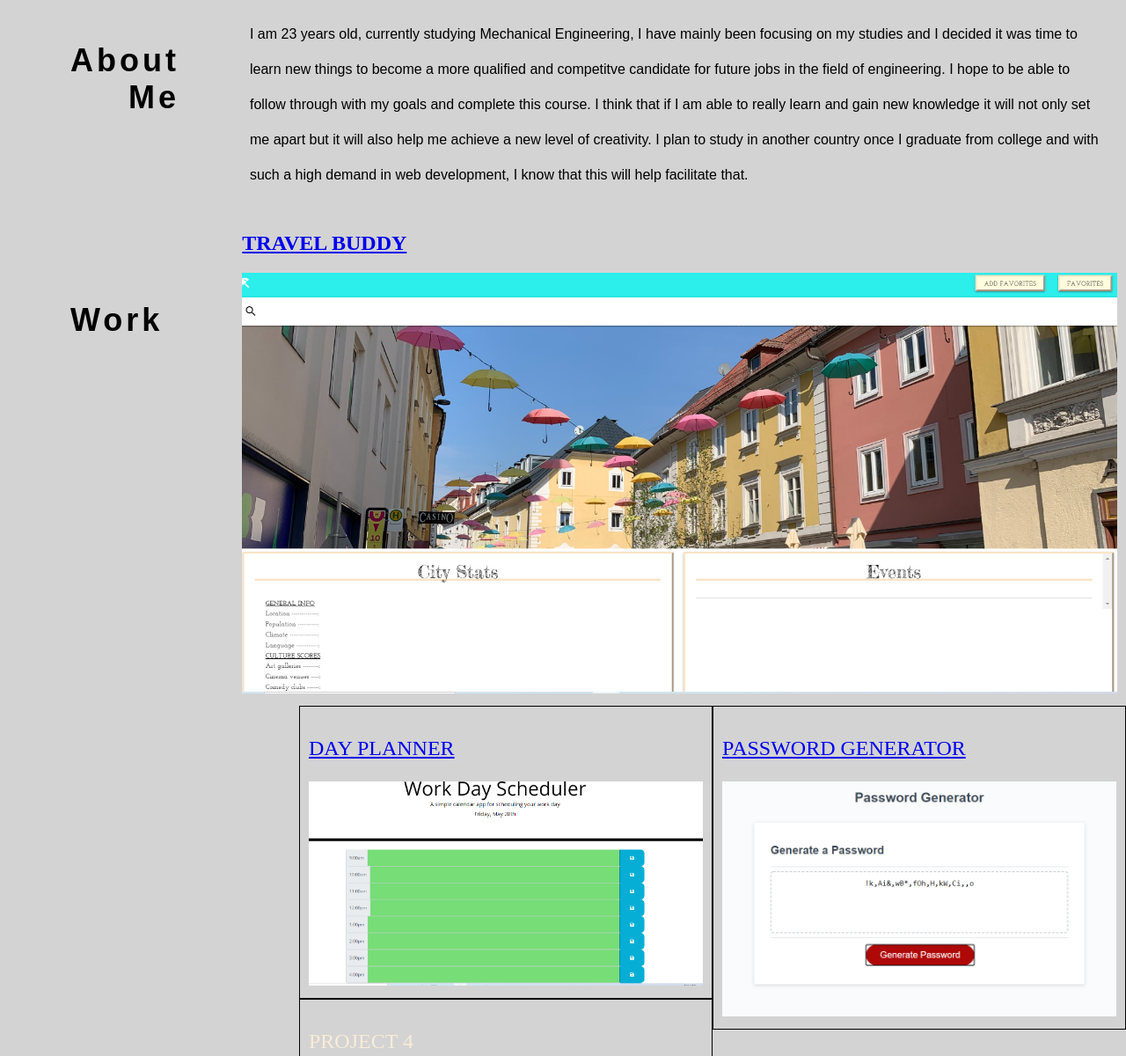
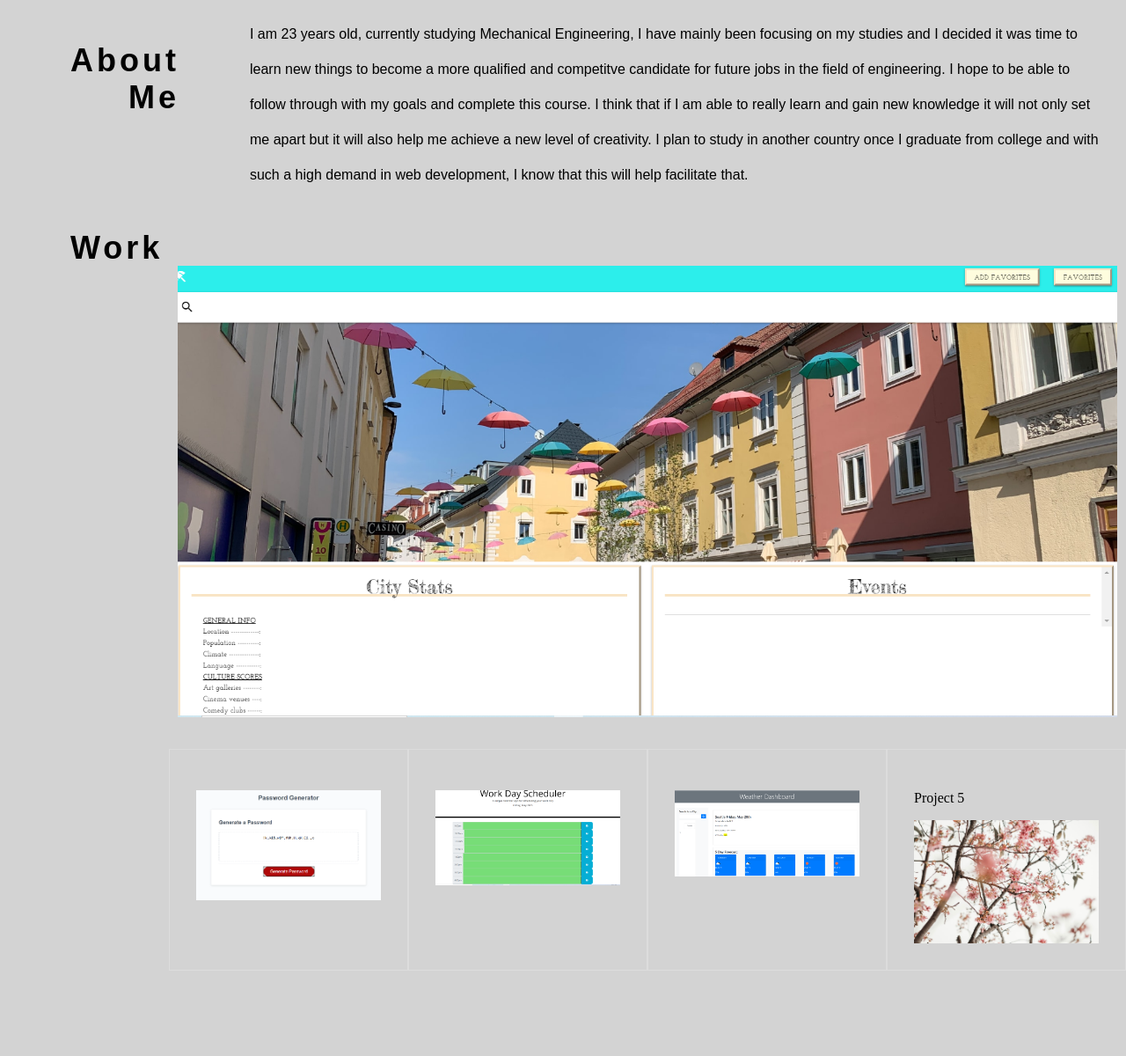
Before and after one commit to angelicavc7/avcPortfolio, a plain HTML site: page index.html in a window 1280 px wide. Shown: the part 340-1540 px from the top of the page at 88% size. Drawn offline with Linux system fonts and the light colour scheme.

Commit message:
portfolio 2

```diff
--- a/assets/css/style.css
+++ b/assets/css/style.css
@@ -69,15 +69,13 @@ aside{
   font-size: 24px;
   letter-spacing: 4px;
   color: black;
-  border: black;
-  border-width: solid 2px;
 }
 
 .aboutme{
   display: flex;
   position: relative;
   top: 270px;
-  height: 500px;
+  /* height: 400px; */
   margin-right: 30px;
 }
 .aboutme aside{
@@ -91,34 +89,64 @@ aside{
   font-family: fantasy;
   line-height: 40px;
 }
-
-
+#work{
+  display: flex;
+  height: 300px;
+  top: 300px;
+}
+#work h2{
+  display: flex;
+  flex-wrap: wrap;
+  padding: 0%;
+  font-family: fantasy;
+  line-height: 400px;
+}
+#work aside{
+  display: flex;
+  flex-wrap: wrap;
+  flex-grow: 1;
+  width: 100%;
+  font-family: fantasy;
+  font-size: 24px;
+  letter-spacing: 4px;
+  /* padding-top: 15px; */
+}
 
 /* all boxes in the projects*/
-
-
-.starter{
+/* .starter{
   display: flex;
+  margin-left: 20px;
   padding: 0 px;
   text-align: center;
+} */
+
+#proj1{
+  display: flex;
+  flex-wrap: wrap;
+  margin-left: 15%;
+  justify-content: flex-end;
 }
 .project1 {
-  border: black;
+  display: flex;
+  flex-wrap: wrap;
+  border: gainsboro;
   border-style: solids;
   border-width: 1px;
   padding: 10px;
   float: right;
 }
 
-.project1 h2{
+/* .project1 h2{
   display: flex;
+  flex-wrap: wrap;
   align-items: center;
   padding-top: 0%;
   font-size: 24px;
   text-transform: uppercase;
   font-family: 'Times New Roman', Times, serif;
   color: antiquewhite;
-}
+} */
+
 .project1 img{
   width: 100%
 }
@@ -132,35 +160,42 @@ aside{
   width: 35%;
 }
 
-.project p {
+/* .project p {
   align-items: center;
   padding-top: 0%;
   font-size: 24px;
   text-transform: uppercase;
   font-family: 'Times New Roman', Times, serif;
   color: antiquewhite;
-}
+} */
 .project img{
     width: 100%;
 }
-/* #main-content{
+#main-content{
+  display: flex;
+  /* flex-wrap: ; */
   float: right;
-  margin: 2%;
-  justify-content: flex-end
+  margin-left: 15%;
+  margin-right: 0%;
+  justify-content: flex-end;
+
+}
+#img:hover{
+  opacity: 0.5;
+  color: aliceblue;
+
 }
 
 .project {
-  padding: 10px;
+  padding: 30px;
+  display: flex;
+  flex-wrap: wrap;
   text-align: center;
+  border: gainsboro;
   border-style: solid;
   border-width: 1px;
-  width: 25%;
+  position: relative;
 }
-
-
- */
-
-
 .contact{
   display: flex;
   flex-wrap: wrap;
--- a/index.html
+++ b/index.html
@@ -40,44 +40,40 @@
 </Section>
 </main>
 
-
-<div class = "starter">
 <section id = "work">
     <aside>
         <h2>Work</h2>
     </aside>
 </section>
-<section>
+<section id = "proj1">
     <div class="project1">
-        <h2><a href="https://brooks-t.github.io/travel-buddy/">Travel Buddy</a></h2>
-      <img src="images/travel buddy.png" class="trav-bud" alt="flowers"/>
+        <h2><a href="https://brooks-t.github.io/travel-buddy/">
+            <img src="images/travel buddy.png" class="trav-bud" id ="img" alt="trip"/></a></h2>
+
     </div>
 </section>
-</div>
 
 <section id= "main-content" class = "boxes">
+
     <div class="project">
-         <p><a href="https://angelicavc7.github.io/passwordG/">Password Generator</a> </p>
-         <img src="images/PASSG.png" class="PASSG" alt="jelly"/>
-
+         <p><a href="https://angelicavc7.github.io/passwordG/">
+         <img src="images/PASSG.png" class="PASSG" id ="img" alt="pg"/></a> </p>
     </div>
 
     <div class="project">
-            <p><a href="https://angelicavc7.github.io/dayPlanner/">Day Planner</a></p>
-           <img src="images/planner.png" class="planner" alt="jelly"/>
+            <p><a href="https://angelicavc7.github.io/dayPlanner/">
+           <img src="images/planner.png" class="planner" id ="img" alt="plan"/></a></p>
     </div>
 
 
     <div class="project">
-         <p>Project 4</p>
-        <img src="images/jelly.jpg" class="jelly" alt="jelly"/>
-
+         <p><a href ='https://angelicavc7.github.io/weatherDashboard/'>
+        <img src="images/WD.png" class = "weatherDashboard" id ="img" alt="wd"/></a></p>
     </div>
 
     <div class="project">
         <p>Project 5</p>
-        <img src="images/jelly.jpg" class="jelly" alt="jelly"/>
-
+        <img src="images/flowers.jpg" class="flower" id ="img" alt="flower"/>
     </div>
 
 </section>
```
Also changed, not shown: images/WD.png (added).
